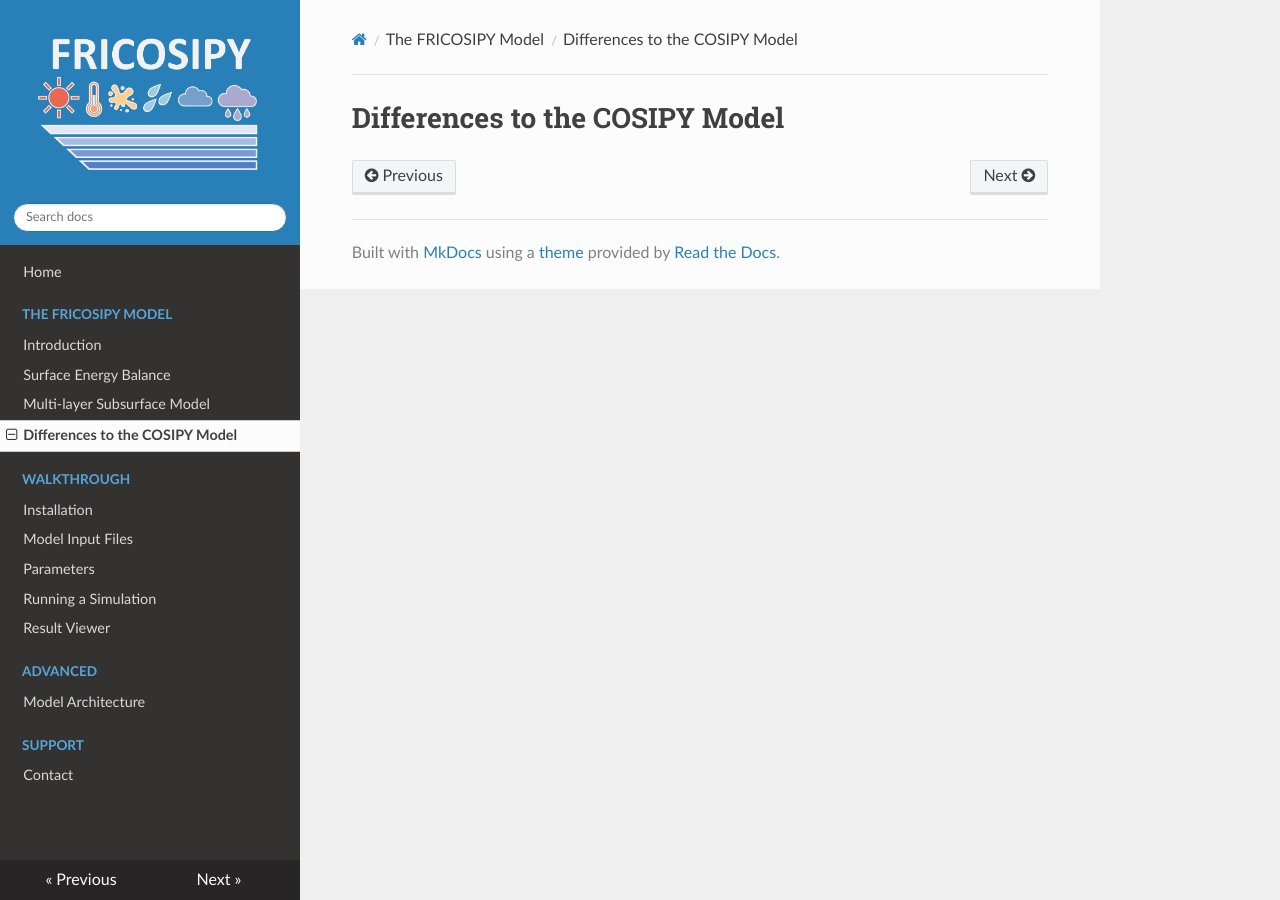
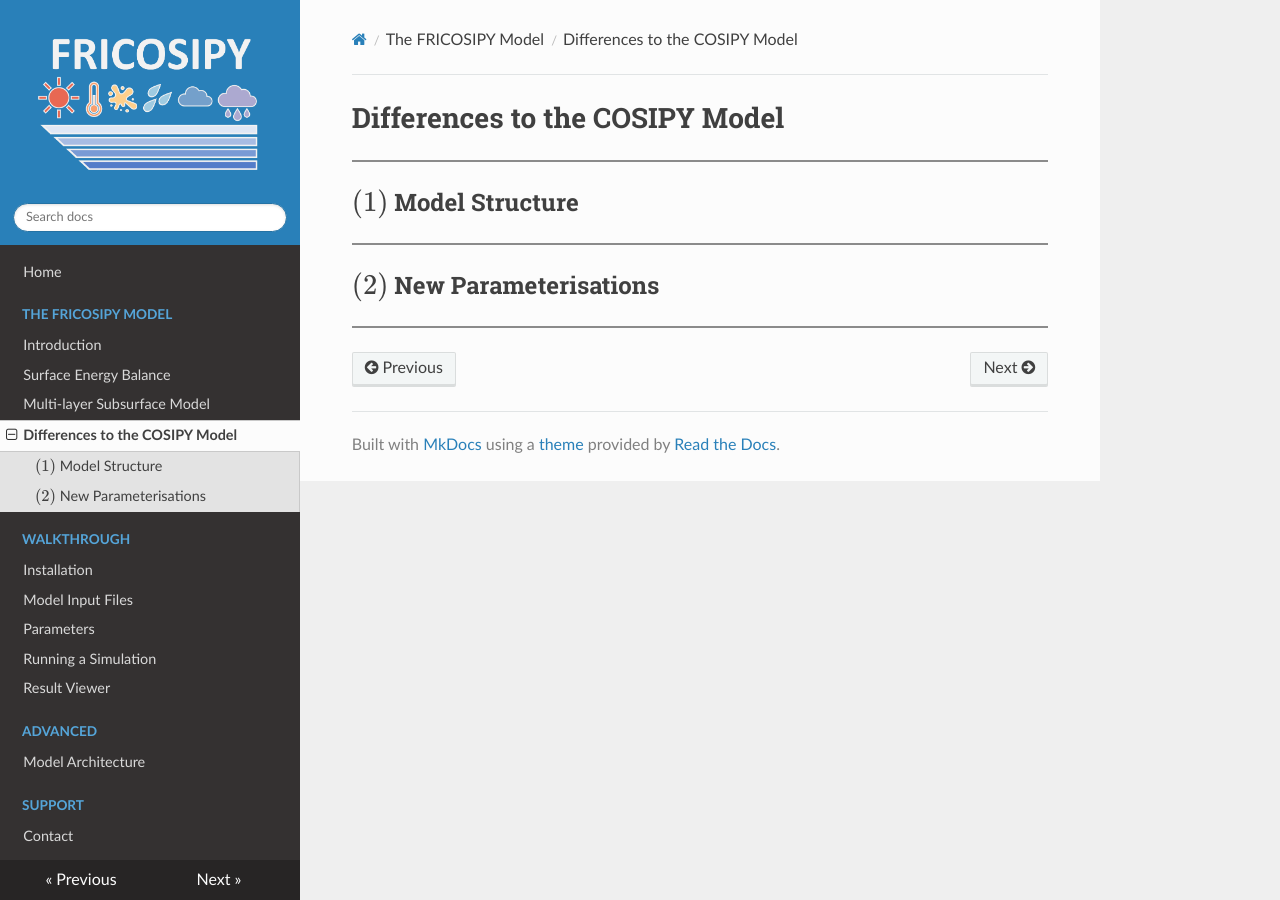
Before and after one commit to MarcusGastaldello/FRICOSIPY, an MkDocs documentation site: the page built from docs/differences.md, in a window 1280 px wide. Built offline with MkDocs 1.6.1, drawn with Linux system fonts in a browser that asks for light colours.

Commit message:
Update differences.md with new sections
Added sections for model structure and new parameterisations.

```diff
--- a/docs/differences.md
+++ b/docs/differences.md
@@ -4,3 +4,20 @@ og_description: Explanation of the differences between FRICOSIPY and the origina
 ---
 
 # Differences to the COSIPY Model
+
+
+
+
+
+<hr style="height:2px; background-color:#8b8b8b; border:none;" />
+
+## $(1)$ Model Structure
+
+
+
+
+<hr style="height:2px; background-color:#8b8b8b; border:none;" />
+
+## $(2)$ New Parameterisations
+
+<hr style="height:2px; background-color:#8b8b8b; border:none;" />
```
